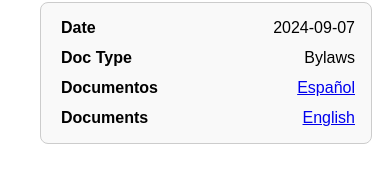
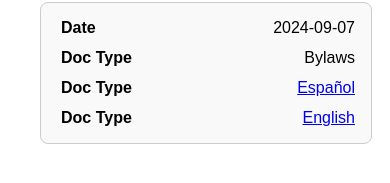
Before and after one commit to grdino/isla-trapani, a Next.js app: page /owners in a window 390 px wide. Shown: the part 368-551 px from the top of the page. Built offline with nearby package versions, Linux system fonts and the light colour scheme; sample sign-in values are in the browser's storage.

Commit message:
Documents translation on mobile

```diff
--- a/pages/owners.js
+++ b/pages/owners.js
@@ -50,10 +50,10 @@ export default function Owners() {
                <td data-label={t("tt_doc_type")}>
                 {t("td_bylaws")}
                </td>
-               <td data-label="Documentos">
+               <td data-label={t("tt_doc_type")}>
                  <a href="/owners-docs/reglamentos.pdf">Español</a>
                </td>
-               <td data-label="Documents">
+               <td data-label={t("tt_doc_type")}>
                  <a href="/owners-docs/bylaws.pdf">English</a>
                </td>
              </tr>
```
